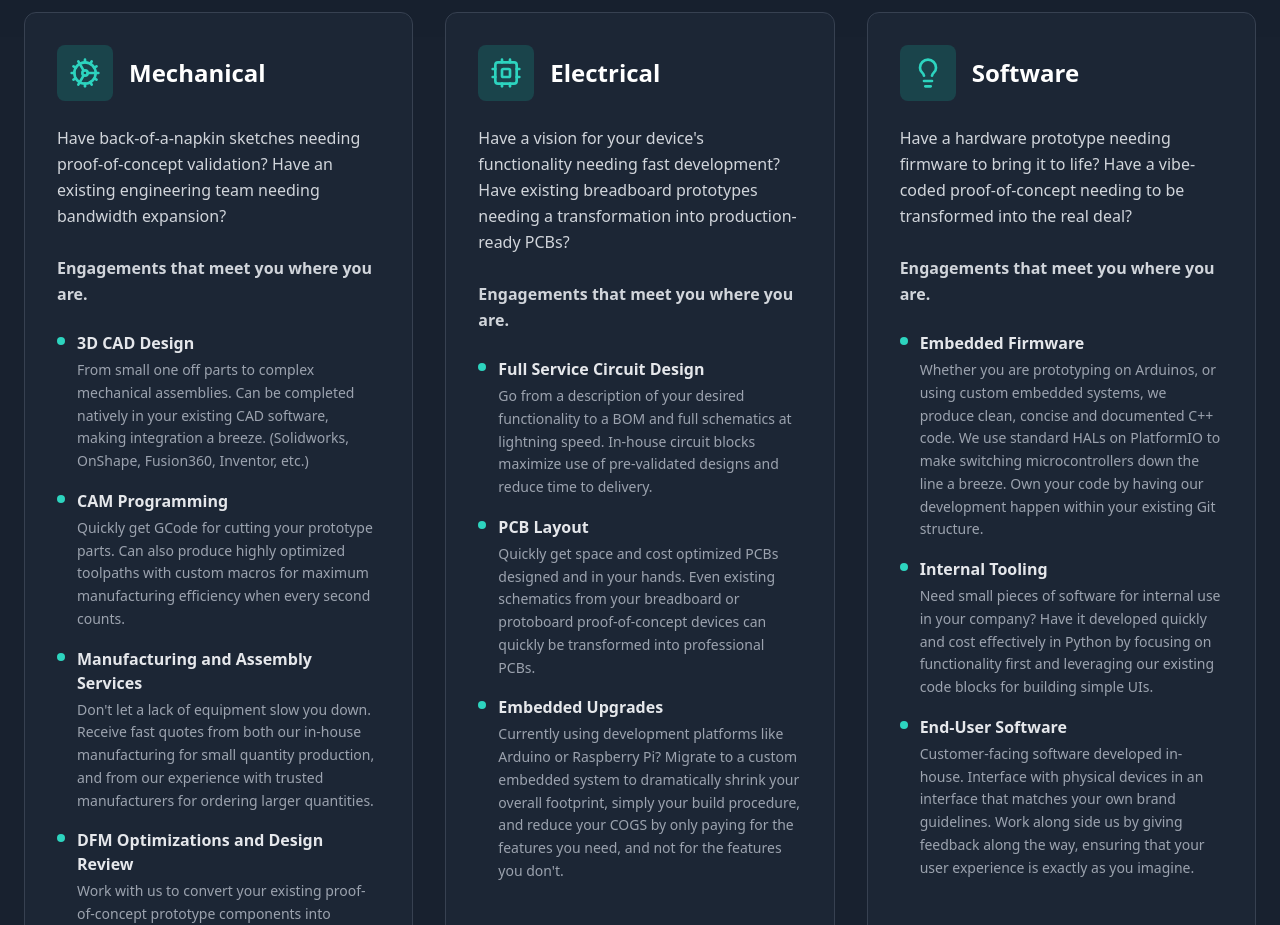
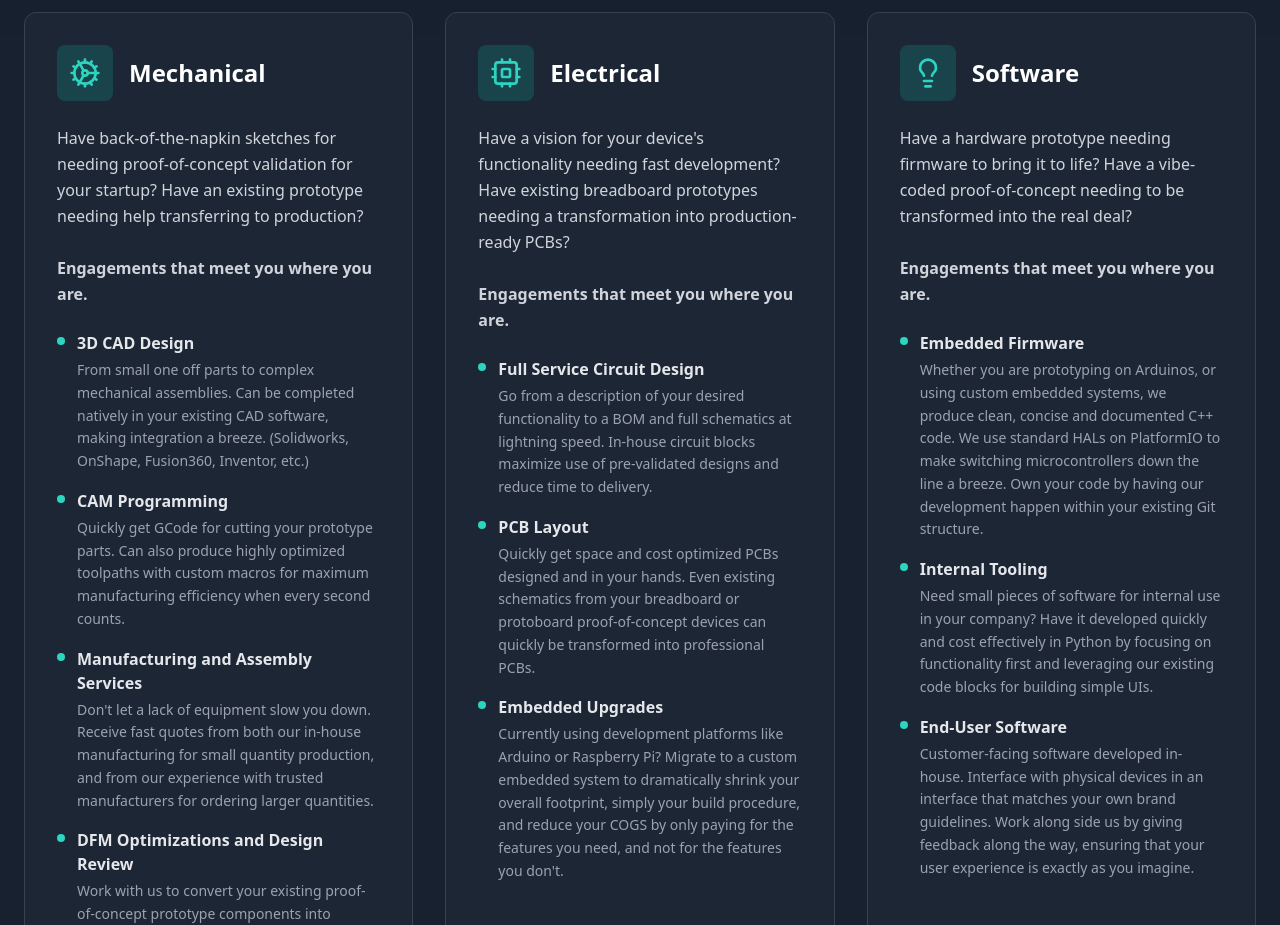
Before and after one commit to ThreeMuskets12/rapidedge-genesis-site, a React (Vite) app: page / in a window 1280 px wide. Shown: the part 980-1905 px from the top of the page. Built offline with nearby package versions, Linux system fonts and the light colour scheme.

Commit message:
Update Mechanical service text

```diff
--- a/src/components/Services.tsx
+++ b/src/components/Services.tsx
@@ -9,7 +9,7 @@ const Services = () => {
       title: "Mechanical",
       description: (
         <>
-          Have back-of-a-napkin sketches needing proof-of-concept validation? Have an existing engineering team needing bandwidth expansion?
+          Have back-of-the-napkin sketches for needing proof-of-concept validation for your startup? Have an existing prototype needing help transferring to production?
           <br /><br />
           <strong>Engagements that meet you where you are.</strong>
         </>
```
